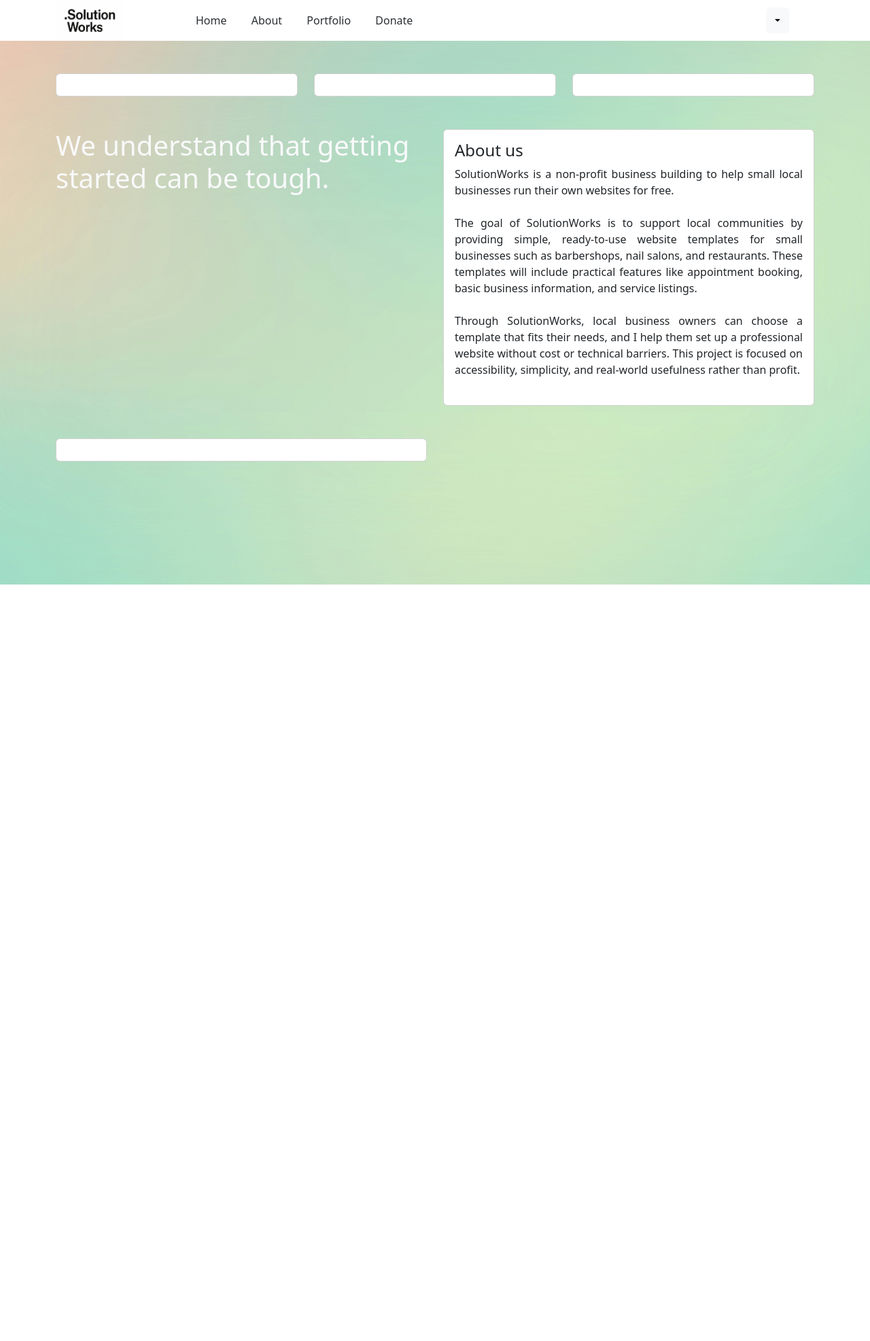
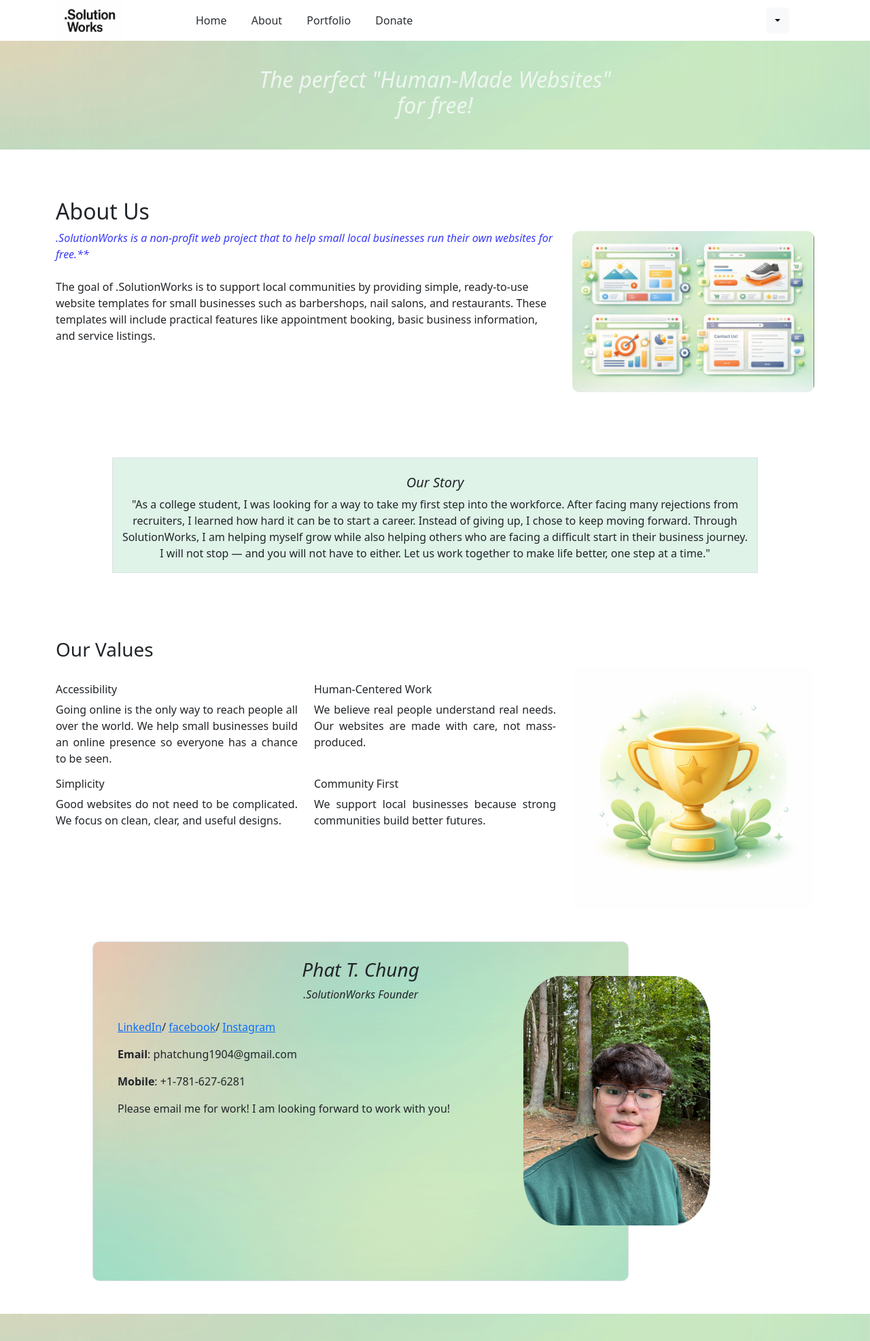
Before and after one commit to phatTchung9999/SolutionWorks_Website, a Django app: page /about/ in a window 1280 px wide. Shown: the whole page at 68% size. Before the commit the page ends 860 px from the top, so only its background shows below. Run offline with Django 5.2, Linux system fonts and the light colour scheme.

Commit message:
About page updated

```diff
--- a/myproject/static/css/main.css
+++ b/myproject/static/css/main.css
@@ -4,6 +4,41 @@
   background-position: center;
   min-height: 100vh;
 }
+
+.section_background_1 {
+  background-image: url("../images/background.jpg");
+  background-position: center;
+  background-size: cover;
+  min-height: 20vh;
+}
+
+.footer_1 {
+  background-image: url("../images/background.jpg");
+  background-position: center;
+  background-size: cover;
+  min-height: 5vh;
+}
+
+.mint-box{
+  position: relative;
+  min-height: 500px;
+  background-color: #DFF3E8;
+}
+
+.white-box{
+  position: absolute;
+  top: 60%;
+  left: 60%;
+  transform: translate(-50%, -50%);
+  min-height: 250px;
+  background-color: white;
+  z-index: 10;
+
+  border-radius: 16px;
+  box-shadow: 0 12px 32px rgba(0,0,0,0.08);
+}
+
+
 
 .logo {
   height: 60px;
--- a/myproject/templates/base.html
+++ b/myproject/templates/base.html
@@ -10,19 +10,21 @@
 </head>
 <body>
 
+    <header>
         {% include 'partials/_header.html' %}
+    </header>
+    <main>
 
-    <main>
-    <section class="hero">
 
         {% block content %}
 
         {% endblock %}
 
-    </section>
+
     </main>
-
-
+    <footer>
+        {% include 'partials/_footer.html' %}
+    </footer>
     <script src="https://cdn.jsdelivr.net/npm/bootstrap@5.3.8/dist/js/bootstrap.bundle.min.js" integrity="sha384-FKyoEForCGlyvwx9Hj09JcYn3nv7wiPVlz7YYwJrWVcXK/BmnVDxM+D2scQbITxI" crossorigin="anonymous"></script>
 </body>
 </html>
--- a/myproject/templates/main/about.html
+++ b/myproject/templates/main/about.html
@@ -3,82 +3,122 @@
 
 
 {% block content %}
+
+    <section  class="section_background_1 d-flex justify-content-center align-items-center">
+
+            <div class="text-center">
+                <h2 style="color: #eef6f0;"><em>The perfect "Human-Made Websites" <br> for free! </em></h2>
+
+            </div>
+
+    </section>
+
+    <section class="m-5">
     <div class="container">
+        <div class="row d-flex">
+            <div class="col-12 col-lg-8" >
+                <br>
+                <h2 class="text-start">About Us</h2>
+                <em class="text_justify" style="color: rgb(58, 58, 249)">
+                    .SolutionWorks is a non-profit web project that to help small local businesses run their own websites for free.**<br>
+                </em>
+                <br>
+                <p class="text-start">
+                    The goal of .SolutionWorks is to support local communities by providing simple, ready-to-use website templates for small businesses such as barbershops, nail salons, and restaurants. These templates will include practical features like appointment booking, basic business information, and service listings.
+                </p>
 
-        <br><br>
-        <div class="row">
+            </div>
             <div class="col-12 col-lg-4">
-                <div class="card">
-                    <div class="card-body">
+                <br><br><br>
+                <img src="{% static 'images/webpage_graphic.png' %}" class="img-fluid" alt="webpage_graphic" style="border-radius: 10px;">
             </div>
         </div>
     </div>
-            <div class="col-12 col-lg-4">
-                <div class="card">
-                    <div class="card-body">
-                    </div>
-                </div>
-            </div>
-            <div class="col-12 col-lg-4">
-                <div class="card">
-                    <div class="card-body">
-                    </div>
+    </section>
+
+    <section class="m-5">
+        <br><br>
+        <div class="container">
+            <div class="row align-items-center justify-content-center" >
+                <div class="col-10 border" style="min-height: 150px; background-color: #DFF3E8;">
+                    <br>
+                    <h5 class="text-center"><em>Our Story</em></h5>
+                    <p class="text-center">
+                        "As a college student, I was looking for a way to take my first step into the workforce. After facing many rejections from recruiters, I learned how hard it can be to start a career.
+                        Instead of giving up, I chose to keep moving forward. Through SolutionWorks, I am helping myself grow while also helping others who are facing a difficult start in their business journey.
+                        I will not stop — and you will not have to either. Let us work together to make life better, one step at a time."
+                    </p>
                 </div>
             </div>
         </div>
 
+    </section>
+
+    <section class="m-5">
+
+        <div class="container">
             <br><br>
             <div class="row">
-
-            <div class="col-12 col-lg-6">
-
-                <div class="d-none d-lg-block">
-                <h1 class="text-light">We understand that getting started can be tough. </h1>
+                <h3>Our Values</h3>
             </div>
 
+            <div class="row d-flex">
+
+                <div class="col-12 col-lg-4" style="text-align: justify; text-align-last: left;">
+                    <br>
+                    <h6>Accessibility</h6>
+                    <p>Going online is the only way to reach people all over the world. We help small businesses build an online presence so everyone has a chance to be seen.</p>
+                    <h6>Simplicity</h6>
+                    <p>Good websites do not need to be complicated. We focus on clean, clear, and useful designs.</p>
                 </div>
 
-            <div class="col-12 col-lg-6">
+                <div class="col-12 col-lg-4" style="text-align: justify; text-align-last: left;">
+                    <br>
+                    <h6>Human-Centered Work</h6>
+                    <p>We believe real people understand real needs. Our websites are made with care, not mass-produced.</p>
+                    <br>
+                    <h6>Community First</h6>
+                    <p>We support local businesses because strong communities build better futures.</p>
+                </div>
 
-                <div class="card" style="width: 80vm;">
-
-                    <div class="card-body">
-
-                        <h4>About us</h4>
-
-                        <div class="row">
-
-                            <p class="card-text" style="text-align: justify; text-align-last: left;">
-                                SolutionWorks is a non-profit business building to help small local businesses run their own websites for free.<br><br>
-                                The goal of SolutionWorks is to support local communities by providing simple, ready-to-use website templates for small businesses such as barbershops, nail salons, and restaurants. These templates will include practical features like appointment booking, basic business information, and service listings.<br><br>
-                                Through SolutionWorks, local business owners can choose a template that fits their needs, and I help them set up a professional website without cost or technical barriers. This project is focused on accessibility, simplicity, and real-world usefulness rather than profit.<br><br>
-
-                            </p>
-
+                <div class="col-12 col-lg-4" style="text-align: justify; text-align-last: left;">
+                    <img src="{% static 'images/trophy.png' %}" class="img-fluid" alt="Trophy">
                 </div>
 
             </div>
 
         </div>
 
+    </section>
+
+    <section class="m-5">
+        <div claas="container">
+            <div class="row">
+
+                <div class="row d-flex">
+                        <div class="col-8 border position-relative hero" style=" border-radius:10px; min-height:500px; right: -100px;">
+                            <div class="text-center">
+                                <br>
+                                <h3><em>Phat T. Chung</em></h3>
+                                <em>.SolutionWorks Founder</em>
                             </div>
-
-
+                            <div class="text-start m-4">
+                                <p>
+                                <a href="https://www.linkedin.com/in/phat-t-chung-88a2983a1/">LinkedIn</a>/
+                                <a href="https://www.facebook.com/tanphattpy/">facebook</a>/
+                                <a href="https://www.instagram.com/chung_tanphat1904/">Instagram</a>
+                                </p>
+                                <p><b>Email</b>: phatchung1904@gmail.com</p>
+                                <p><b>Mobile</b>: +1-781-627-6281</p>
+                                <p>Please email me for work! I am looking forward to work with you!</p>
                             </div>
-
-        <br><br>
-        <div class="row">
-            <div class="col-12 col-lg-6">
-                <div class="card">
-                    <div class="card-body"></div>
+                            <div class="col-6 position-absolute d-flex align-items-center justify-content-center" style=" min-height:350px; right:-180px; top: 50px;">
+                                <img src="{% static 'images/Phat_Chung.jpg' %}" style="max-width: 70%; height: auto; border-radius: 20%;">
+                            </div>
                         </div>
 
                 </div>
-            <div class="col-12 col-lg-6">
-
             </div>
-
         </div>
-
-    </div>
+    </section>
 {% endblock %}
--- a/myproject/templates/main/home.html
+++ b/myproject/templates/main/home.html
@@ -3,6 +3,7 @@
 
 
 {% block content %}
+    <section class="hero">
         <div class="intro">
             <div class="element_1">
                 <img src="{% static 'images/logo.jpg' %}">
@@ -39,4 +40,5 @@
 
             </div>
         </div>
+    </section>
 {% endblock %}
--- a/myproject/templates/partials/_footer.html
+++ b/myproject/templates/partials/_footer.html
@@ -1,9 +1,9 @@
 {% load static %}
 
-<section>
+<section class="footer_1">
     <div class="row">
         <div class="col-12 text-end">
-        <p>by Phat T. Chung</p>
+        <p></p>
         </div>
     </div>
 </section>
```
Also changed, not shown: myproject/static/images/trophy.png (added), myproject/static/images/webpage_graphic.png (added). Lines whose indentation alone changed are shown as unchanged.
